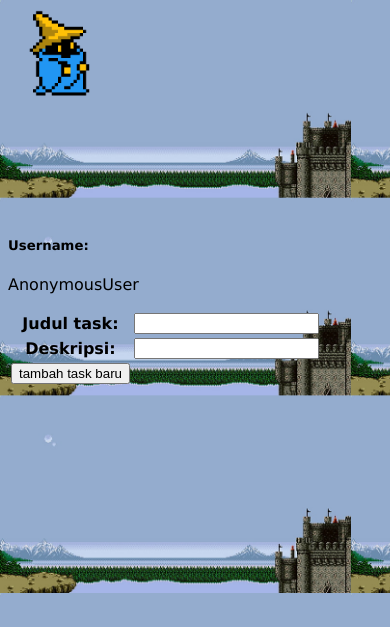
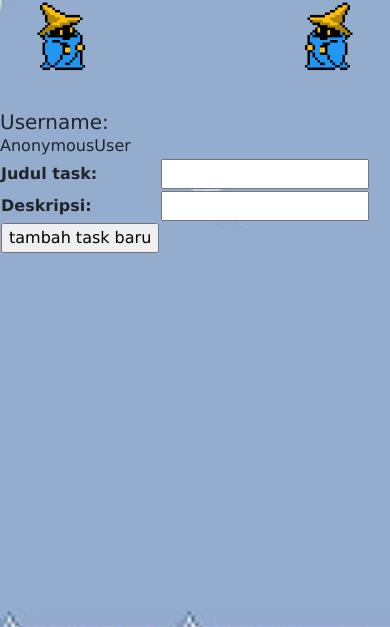
Before and after one commit to TehGaa/Shopping_list_web, a Django app: page /todolist/create-task/ in a window 390 px wide; the page is wider, and only the part inside the window is pictured. Shown: the top 627 px of that part. Run offline with Django 4.2, Linux system fonts and the light colour scheme.

Commit message:
Update Tugas 5

```diff
--- a/templates/base.html
+++ b/templates/base.html
@@ -6,11 +6,13 @@
   <meta charset="UTF-8">
   <meta name="viewport" content="width=device-width, initial-scale=1.0">
   <link rel="stylesheet" href="{% static 'css/style.css' %}">
+  <link href="https://cdn.jsdelivr.net/npm/bootstrap@5.2.2/dist/css/bootstrap.min.css" rel="stylesheet" integrity="sha384-Zenh87qX5JnK2Jl0vWa8Ck2rdkQ2Bzep5IDxbcnCeuOxjzrPF/et3URy9Bv1WTRi" crossorigin="anonymous">
   {% block meta %}
   {% endblock meta %}
 </head>
 
 <body>
+  <script src="https://cdn.jsdelivr.net/npm/bootstrap@5.2.2/dist/js/bootstrap.bundle.min.js" integrity="sha384-OERcA2EqjJCMA+/3y+gxIOqMEjwtxJY7qPCqsdltbNJuaOe923+mo//f6V8Qbsw3" crossorigin="anonymous"></script>
   {% block content %}
   {% endblock content %}
 </body>
--- a/todolist/static/new_task_style.css
+++ b/todolist/static/new_task_style.css
@@ -1,23 +1,88 @@
 body{
     background-image: url('final_fantasy_background.jpg');
-    background-size: 90%;
+    background-size: cover;
+    overflow-x: hidden;
+    background-attachment: fixed;
+    background-repeat: no-repeat;
     font-family: Verdana;
 }
 
-h5{
-    margin-left: auto;
-    margin-right: auto;
-}
-form{
-    margin-left: auto;
-    margin-right: auto;
+h5, form, p{
+    width: 400px;
+    margin: 0 auto;
 }
 
-#image1{
-    height:100px;
-    transform: scaleX(-1);
+h5{
+    padding-top: 110px;
 }
-#image2{
-    height:100px;
-    padding-left: 1305px;
+
+
+@media (max-width: 575.98px) {
+    #image1{
+        height:30px;
+        transform: scaleX(-1);
+        float:left;
+        margin-left: 20px;
+    }
+    #image2{
+        height:30px;
+        float:right;
+        margin-right: 20px;
+    }
 }
+
+@media (max-width: 767.98px) {
+    #image1{
+        height:50px;
+        transform: scaleX(-1);
+        float:left;
+        margin-left: 20px;
+    }
+    #image2{
+        height:50px;
+        float:right;
+        margin-right: 20px;
+    }
+}
+
+@media (max-width: 991.98px) {
+    #image1{
+        height:60px;
+        transform: scaleX(-1);
+        float:left;
+        margin-left: 20px;
+    }
+    #image2{
+        height:60px;
+        float:right;
+        margin-right: 20px;
+    }
+}
+
+@media (max-width: 1199.98px) {
+    #image1{
+        height:80px;
+        transform: scaleX(-1);
+        float:left;
+        margin-left: 20px;
+    }
+    #image2{
+        height:80px;
+        float:right;
+        margin-right: 20px;
+    }
+}
+
+@media (min-width: 1200px){
+    #image1{
+        height:100px;
+        transform: scaleX(-1);
+        float:left;
+        margin-left: 20px;
+    }
+    #image2{
+        height:100px;
+        float:right;
+        margin-right: 20px;
+    }
+}
--- a/todolist/views.py
+++ b/todolist/views.py
@@ -1,4 +1,4 @@
-from http.client import HTTPResponse
+
 from django.shortcuts import render
 from django.contrib.auth.forms import UserCreationForm
 from django.shortcuts import redirect
@@ -70,7 +70,6 @@
     return render(request, 'new_task.html', context = context)
 
 def change_status(request):
-
     for i in Task.objects.filter(user = request.user):
         if str(i.id) in request.POST:
             i.is_finished = not i.is_finished
```
Also changed, not shown: todolist/static/login_style.css (+81 -8 lines), todolist/static/registrasi_style.css (+68 -6 lines), todolist/static/todolist_style.css (+85 -16 lines), todolist/templates/show_todolist.html (+34 -30 lines).
